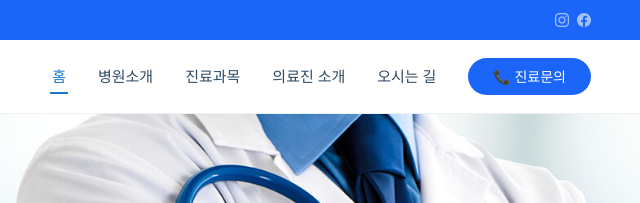
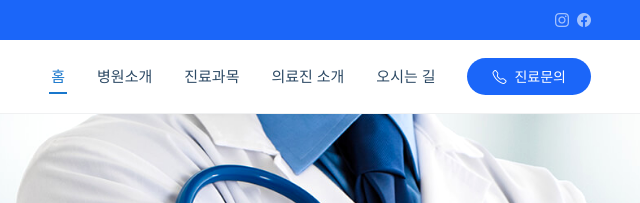
Before and after one commit to rvdmania77-ops/pyn771405, a plain HTML site: page index.html in a window 1280 px wide. Shown: the top 203 px of the page, 607-1247 px from the left. Drawn offline with Linux system fonts and the light colour scheme; a web font is replaced by a local one.

Commit message:
Update index.html

```diff
--- a/index.html
+++ b/index.html
@@ -97,7 +97,9 @@
         </nav>
 
         <!-- CTA: 365 진료 강조 + 전화 -->
-        <a class="cta-btn d-none d-sm-block" href="tel:031-000-0000">📞 진료문의</a>
+        <a class="cta-btn d-none d-sm-inline-flex align-items-center" href="tel:031-000-0000" aria-label="전화 문의">
+          <i class="bi bi-telephone me-2"></i> 진료문의
+        </a>
 
       </div>
     </div>
```
